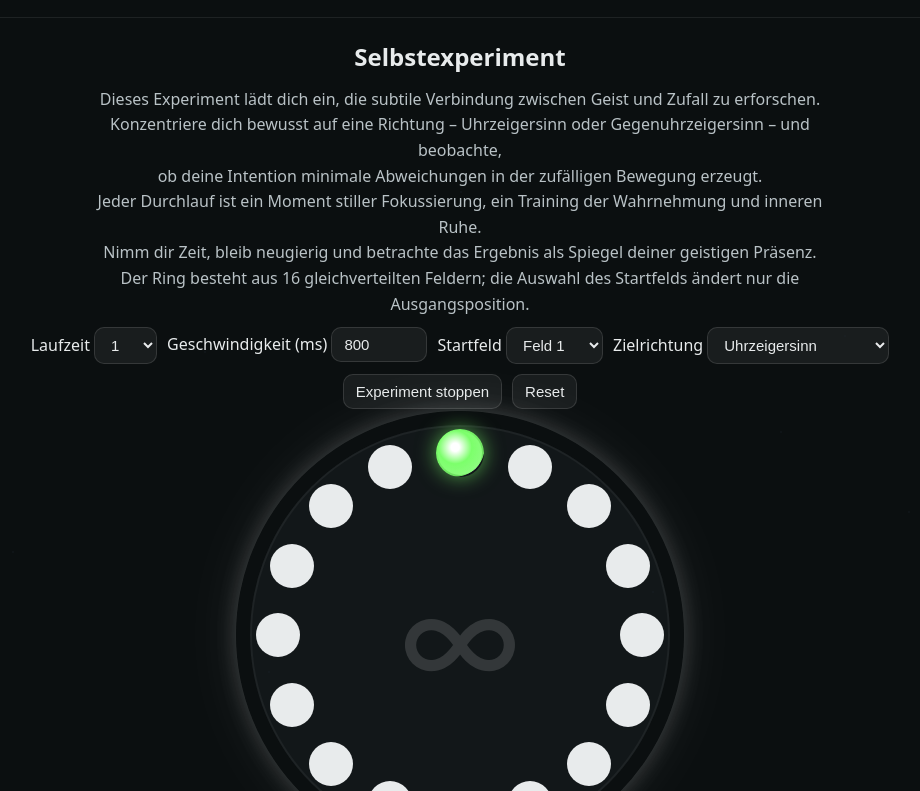
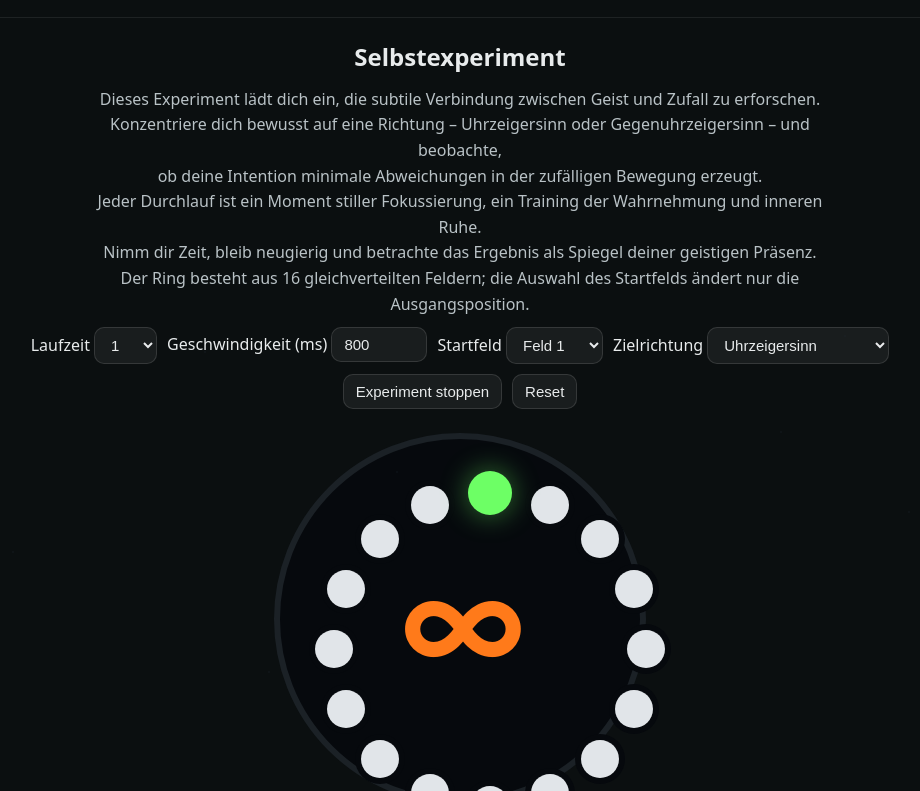
Before and after one commit to rueeggaaron-sudo/PSI-Experiment, a plain HTML site: page public/index.html in a window 1280 px wide. Both pictures are taken after a click on the button "Experiment starten". Shown: the part 843-1634 px from the top of the page, without its empty margins (180-1100 px from the left). Drawn offline with Linux system fonts and the light colour scheme.

Commit message:
Tighten ring spacing

```diff
--- a/public/index.html
+++ b/public/index.html
@@ -8,12 +8,15 @@
   /* EDIT: CONFIG (Farben, Look & Größen) */
   :root{
     --bg:#0b0f10; --text:#e8ebec; --muted:#b9c2c6;
-    --ok:#7cff6b; --ok-soft:rgba(124,255,107,.6);
-    --bad:#ff6b6b; --bad-soft:rgba(255,107,107,.6);
+    --ok:#6dff65; --ok-soft:rgba(109,255,101,.45);
+    --bad:#ff6b6b; --bad-soft:rgba(255,107,107,.55);
     --btc:#F7931A; /* Bitcoin-Orange für 21‑Minuten-Thema */
     --sep:rgba(255,255,255,.08); /* Block‑Trennlinie */
-    --dot:#e8ebec; /* Inaktive Punkte: hellgrau, fast weiss */
-    --ring-size:420px; /* Gesamtdurchmesser des Rads */
+    --dot:#e1e5e9; /* Inaktive Punkte: hellgrau, fast weiss */
+    --ring-bg:#06090d;
+    --ring-border:#1b2126;
+    --infinity:#ff7a1a;
+    --ring-size:360px; /* Gesamtdurchmesser des Rads */
     --symbol-size:132px; /* ∞ / ₿ mittig */
   }
   /* /EDIT: CONFIG (Farben, Look & Größen) */
@@ -46,11 +49,11 @@
   button:hover{background:rgba(255,255,255,.10)}
 
   /* Ring */
-  .ringWrap{display:grid;place-items:center;margin-top:10px}
-  .ring{position:relative;width:var(--ring-size);aspect-ratio:1/1;border-radius:50%;background:#121719;box-shadow:inset 0 0 0 2px rgba(255,255,255,.05);overflow:visible}
-  .ring::before{content:"";position:absolute;inset:-14px;border-radius:50%;pointer-events:none;box-shadow:0 0 18px rgba(255,255,255,.28),0 0 64px rgba(255,255,255,.12);opacity:.7;animation:ringPulse 10s ease-in-out infinite}
+  .ringWrap{display:grid;place-items:center;margin:24px 0}
+  .ring{position:relative;width:var(--ring-size);aspect-ratio:1/1;border-radius:50%;background:var(--ring-bg);border:6px solid var(--ring-border);box-shadow:none;overflow:visible}
+  .ring::before{content:"";position:absolute;inset:0;border-radius:50%;pointer-events:none;box-shadow:none;opacity:0}
   /* Symbol (ASCII‑safe via Unicode‑Escape) */
-  .ring::after{content:"\221E";position:absolute;inset:0;display:grid;place-items:center;font-size:var(--symbol-size);color:rgba(255,255,255,.14)}
+  .ring::after{content:"\221E";position:absolute;inset:0;display:grid;place-items:center;font-size:var(--symbol-size);color:var(--infinity);font-weight:600;letter-spacing:-6px}
   /* EDIT: THEME (Bitcoin bei 21 Minuten) */
   .ring.btc{background:var(--btc);box-shadow:inset 0 0 0 3px #F7931A,0 0 32px rgba(247,147,26,.55)}
   .ring.btc::before{opacity:0;animation:none}
@@ -63,12 +66,10 @@
   }
 
   /* Punkte: 20% grösser, näher am Zentrum (via JS‑Radius) */
-  .dot{position:absolute;width:44px;height:44px;border-radius:50%;background:var(--dot);transform:translate(-50%,-50%);z-index:2}
-  .marker{position:absolute;width:48px;height:48px;border-radius:50%;transform:translate(-50%,-50%);z-index:3;
-          background:radial-gradient(circle at 40% 38%,#fff 10%,var(--ok) 40%,rgba(124,255,107,.85) 70%,rgba(124,255,107,0) 72%);
-          box-shadow:0 0 20px var(--ok-soft);transition:background .15s,box-shadow .15s}
-  .marker.hit{background:radial-gradient(circle at 40% 38%,#fff 10%,var(--ok) 40%,rgba(124,255,107,.85) 70%,rgba(124,255,107,0) 72%);box-shadow:0 0 20px var(--ok-soft)}
-  .marker.miss{background:radial-gradient(circle at 40% 38%,#fff 10%,var(--bad) 40%,rgba(255,107,107,.85) 70%,rgba(255,107,107,0) 72%);box-shadow:0 0 20px var(--bad-soft)}
+  .dot{position:absolute;width:38px;height:38px;border-radius:50%;background:var(--dot);transform:translate(-50%,-50%);z-index:2;box-shadow:0 0 0 6px var(--ring-bg)}
+  .marker{position:absolute;width:44px;height:44px;border-radius:50%;transform:translate(-50%,-50%);z-index:3;background:var(--ok);box-shadow:0 0 24px var(--ok-soft);transition:background .15s,box-shadow .15s}
+  .marker.hit{background:var(--ok);box-shadow:0 0 28px var(--ok-soft)}
+  .marker.miss{background:var(--bad);box-shadow:0 0 24px var(--bad-soft)}
 
   canvas{width:100%;height:220px;background:rgba(255,255,255,.02);border-radius:12px;border:1px solid rgba(255,255,255,.06)}
   .note{text-align:center;color:#b7c1c5;margin-top:10px}
@@ -179,7 +180,7 @@
 <script>
 // EDIT: CONFIG (Konstanten anpassen)
 const N = 16;           // Anzahl Felder (fix)
-const RADIUS = Math.round(140 * 1.3); // Punkte ca. 30% naeher zum Rand
+const RADIUS = Math.round(120 * 1.3); // Punkte ca. 30% naeher zum Rand
 const TRAIL_LEN = 6;    // Laenge der Trail‑Spur (optisch)
 // /EDIT: CONFIG
 
```
